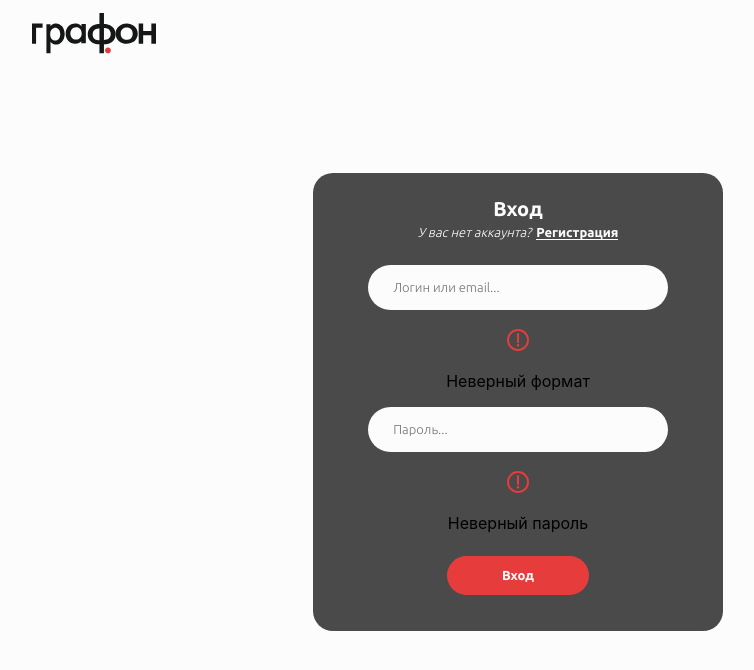
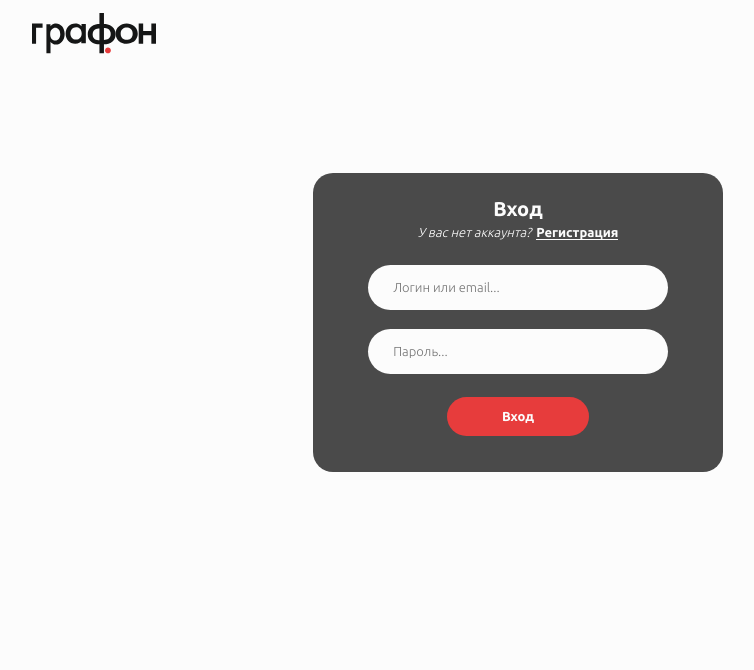
Before and after one commit to Kataiii/ConfiguratorFrontend, a React app: page /login in a window 1280 px wide. Shown: the top 670 px of the page, without its empty margins (122-876 px from the left). Built offline with nearby package versions, Linux system fonts and the light colour scheme.

Commit message:
fix error on login page

```diff
--- a/src/shared/ui/FormPart/ErrorForm.tsx
+++ b/src/shared/ui/FormPart/ErrorForm.tsx
@@ -1,4 +1,5 @@
 import Error from '../../../assets/icons/icon-error.svg'
+import styles from '../css/InputForm.module.css'
 
 
 interface ErrorFormProps{
@@ -7,9 +8,9 @@ interface ErrorFormProps{
 
 const ErrorForm = (props : ErrorFormProps) => {
     return(
-        <div>
-            <img src={Error} alt="icon-error"/>
-            <p>{props.errorcontent}</p>
+        <div className={styles.FormError}>
+            <img className={styles.FormErrorImg} src={Error} alt="icon-error"/>
+            <p className={styles.FormErrorContent}>{props.errorcontent}</p>
         </div>
     )
 }
--- a/src/shared/ui/css/InputForm.module.css
+++ b/src/shared/ui/css/InputForm.module.css
@@ -13,3 +13,27 @@
     padding: 15px 25px;
     margin: 0 auto 5%;
 }
+
+.FormError{
+    position: absolute;
+    top: 20px;
+    right: -50px;
+    display: flex;
+    background: #313131;
+    border-radius: 0px 11px 11px 11px;
+    padding: 8px 20px 8px 14px;
+}
+
+.FormErrorImg{
+    display: block;
+    margin-right: 7px;
+}
+
+.FormErrorContent{
+    display: block;
+    font-family: 'Ubuntu';
+    font-style: normal;
+    font-weight: 300;
+    font-size: 10px;
+    color: #FFFFFF;
+}
--- a/src/widgets/FormLogin.tsx
+++ b/src/widgets/FormLogin.tsx
@@ -9,26 +9,16 @@ import ErrorForm from "../shared/ui/FormPart/ErrorForm";
 
 interface IFormLogin{
   email : string,
-  password : string
+  password : string,
+  failAuth : boolean
 }
 
 const FormLogin = () => {
     const [loginState, setLoginState] = useState<IFormLogin>({
         email : '',
-        password : ''
+        password : '',
+        failAuth : false
     })
-
-    // useEffect(() => {
-    //   const apiLoginUrl = 'http://127.0.0.1:9000/sanctum/csrf-cookie';
-    //   axios.get(apiLoginUrl,{
-    //     headers: {
-    //       'Content-Type': 'application/json',
-    //       'Access-Control-Allow-Origin': '*',
-    //     }, withCredentials: true
-    //   }).then((response) => {
-    //     console.log(response.data)
-    //   })
-    // }, [setLoginState]);
 
     const apiLogin = () => {
       const apiLoginUrl = 'http://127.0.0.1:9000/api/login';
@@ -40,19 +30,17 @@ const FormLogin = () => {
         {
           headers: {
             'Content-Type': 'application/json',
-            'Access-Control-Allow-Origin': '*',
-            'X-CSRF-TOKEN': localStorage.getItem('csrf-token')
+            'Access-Control-Allow-Origin': '*'
           },
-        withCredentials:false})
+        withCredentials:true})
       .then((response) => {
-        console.log(response);
+        visibleError(false);
+        console.log("Урааа");
       }
       )
       .catch(function (error) {
         if (error.response) {
-          console.log(error.response.data);
-          console.log(error.response.status);
-          console.log(error.response.headers);
+          visibleError(true);
         }
       });
     }
@@ -69,6 +57,12 @@ const FormLogin = () => {
       });
     }
 
+    const visibleError = (isVisible : boolean) => {
+      setLoginState({
+        ...loginState,failAuth : isVisible
+      })
+    }
+
     return(
         <div className={styles.FormDiv}>
             <h1 className={styles.FormTitle}>Вход</h1>
@@ -78,13 +72,26 @@ const FormLogin = () => {
                   <p className={styles.FormLink}>Регистрация</p>
                 </Link>
             </div>
-            <div>
+            <div className={styles.FormDivWrapError}>
                 <InputForm type="text" placeholder="Логин или email..." error="Неверный формат" action={onBlurEmail}></InputForm>
-                <ErrorForm errorcontent="Неверный формат"></ErrorForm>
+                {
+                  loginState.failAuth == true
+                  ?
+                  <ErrorForm errorcontent="Неверный формат"></ErrorForm>
+                  :
+                  null
+                }
             </div>
-            <div>
+            <div className={styles.FormDivWrapError}>
                 <InputForm type="password" placeholder="Пароль..." error="Неверный пароль" action={onBlurPassword}></InputForm>
-                <ErrorForm errorcontent="Неверный пароль"></ErrorForm>
+                {
+                  loginState.failAuth == true
+                  ?
+                  <ErrorForm errorcontent="Неверный пароль"></ErrorForm>
+                  :
+                  null
+                }
+
             </div>
             <div className={styles.FormDivWrapButton}>
                 <Button title="Вход" onClick={apiLogin}></Button>
--- a/src/widgets/css/Form.module.css
+++ b/src/widgets/css/Form.module.css
@@ -58,3 +58,7 @@
 .FormDivWrapButton{
     margin: 6% 0;
 }
+
+.FormDivWrapError{
+    position: relative;
+}
```
